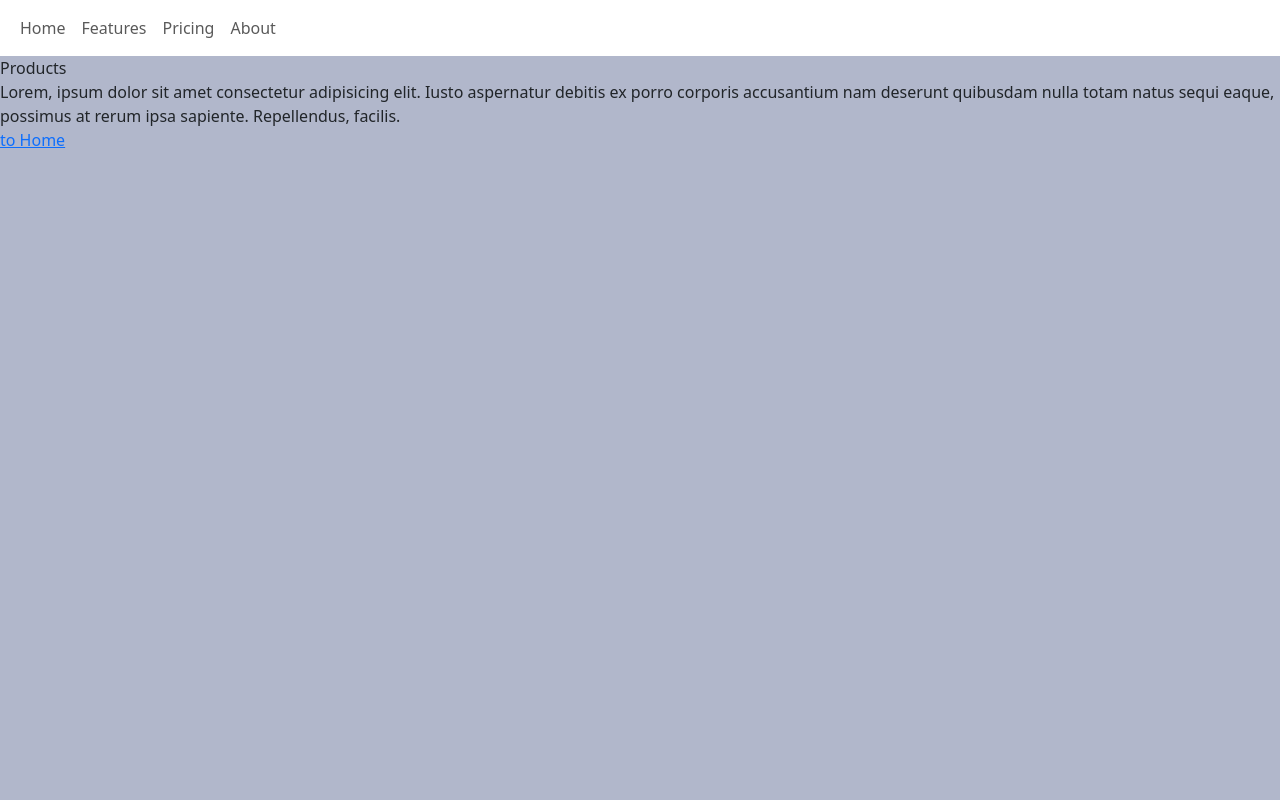
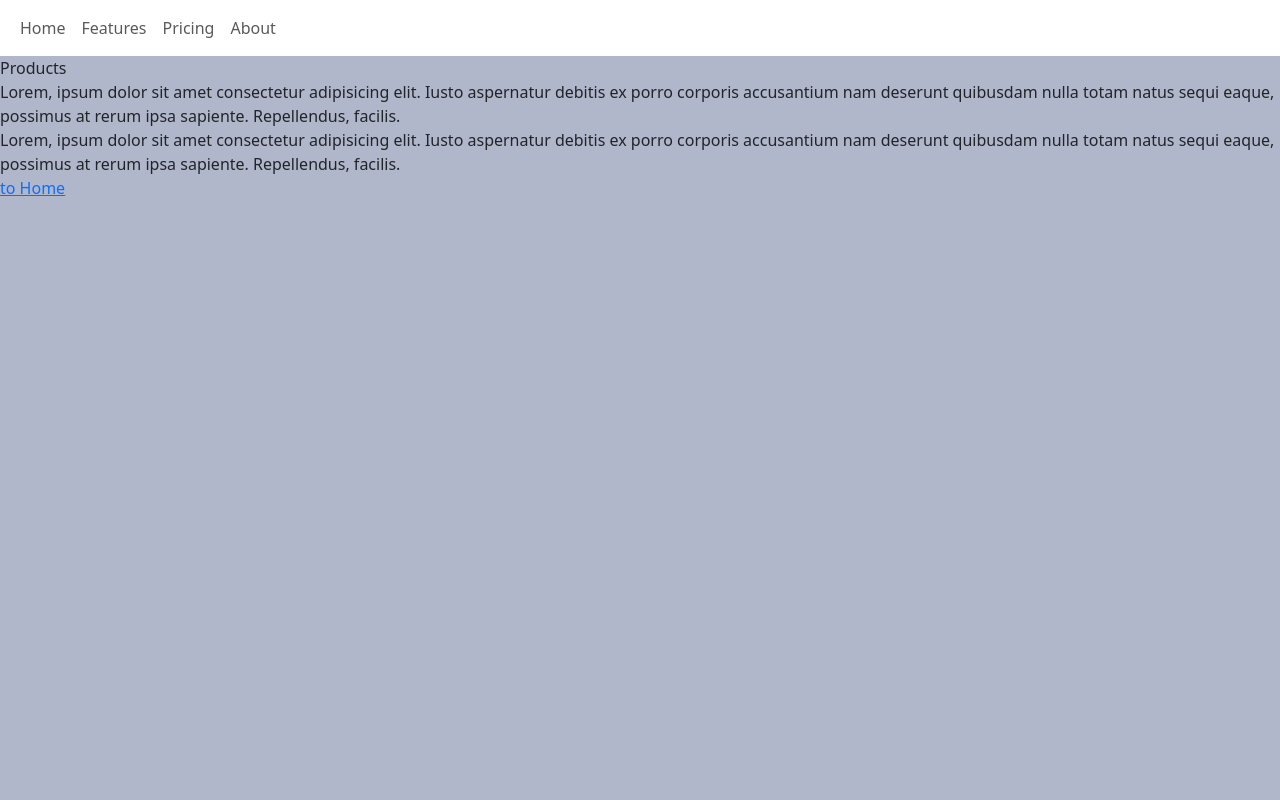
Before and after one commit to mishalolka/Conflict-Merge, a React (Create React App) app in the folder my-app/: page /products in a window 1280 px wide. Shown: the top 800 px of the page. Built offline with nearby package versions, Linux system fonts and the light colour scheme.

Commit message:
added product but not Home

```diff
--- a/my-app/src/components/ProductsPage/Products.tsx
+++ b/my-app/src/components/ProductsPage/Products.tsx
@@ -11,6 +11,12 @@ const Products = () => {
           quibusdam nulla totam natus sequi eaque, possimus at rerum ipsa
           sapiente. Repellendus, facilis.
         </div>
+        <div>
+          Lorem, ipsum dolor sit amet consectetur adipisicing elit. Iusto
+          aspernatur debitis ex porro corporis accusantium nam deserunt
+          quibusdam nulla totam natus sequi eaque, possimus at rerum ipsa
+          sapiente. Repellendus, facilis.
+        </div>
         <Link to={"/"}>to Home</Link>
       </div>
     </>
```
